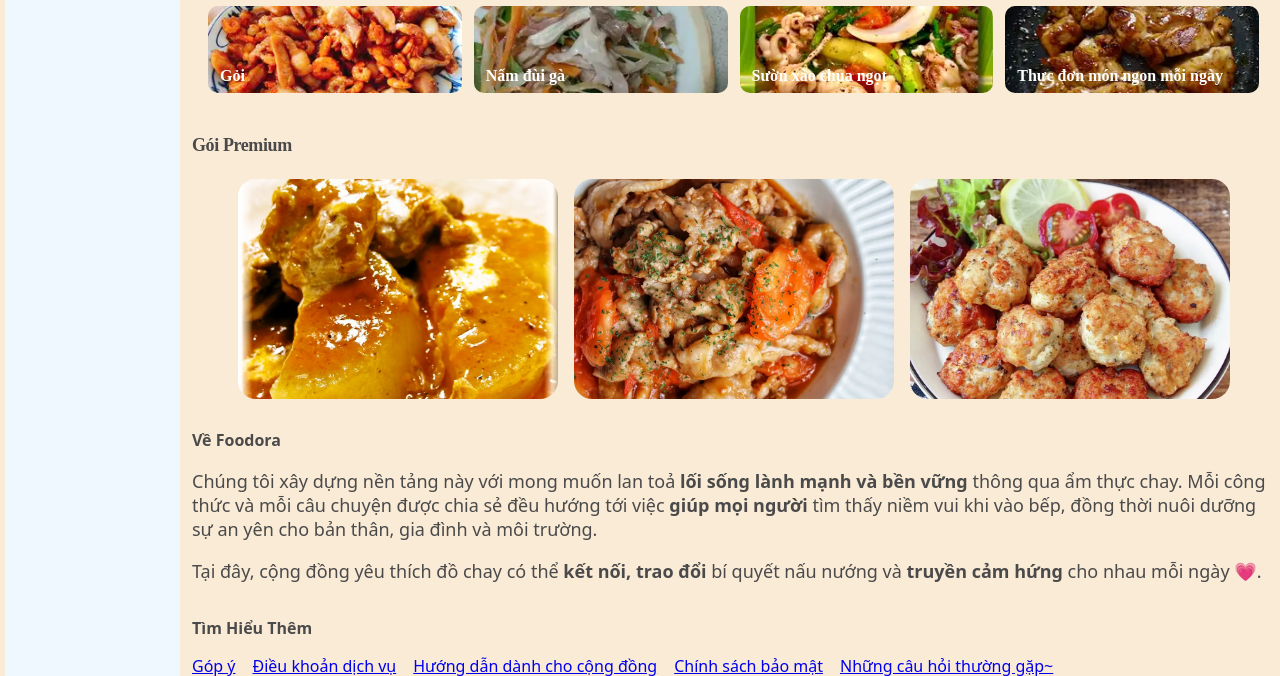
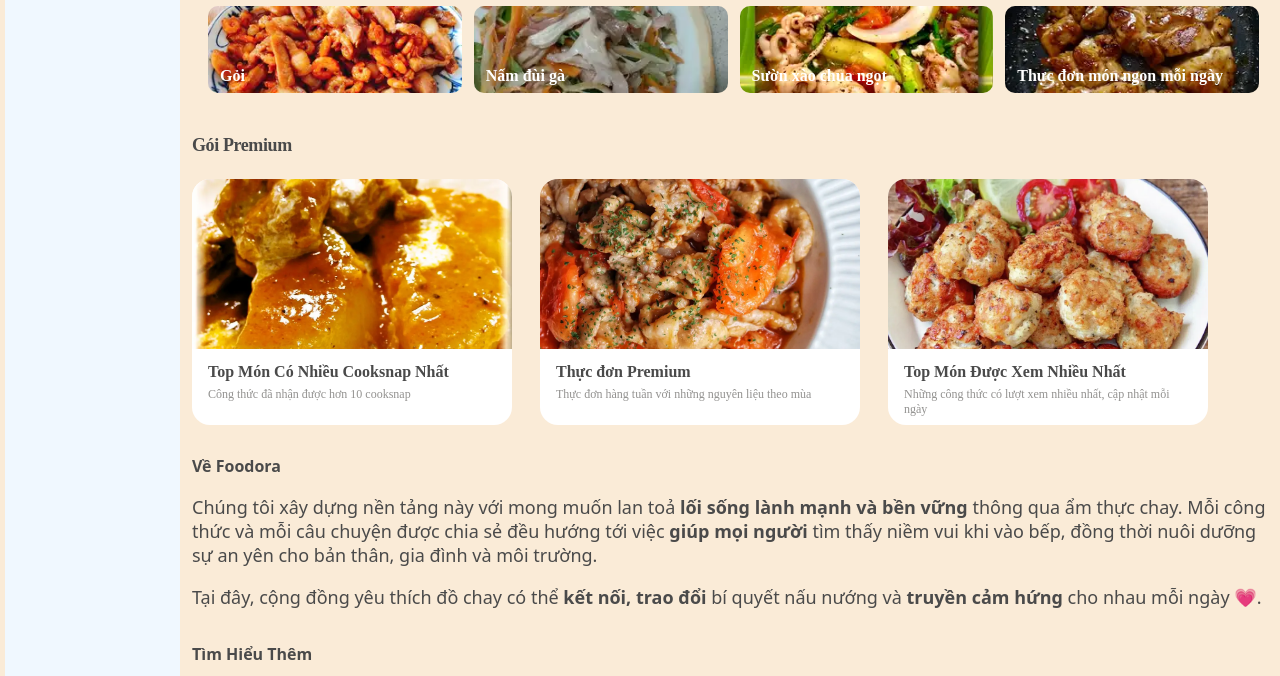
Before and after one commit to Jokohamaru/foodora_website, a PHP site: page /mainIndex.html in a window 1280 px wide. Shown: the part 492-1168 px from the top of the page. Run offline with PHP 8.4, Linux system fonts and the light colour scheme.

Commit message:
mission2

```diff
--- a/main.css
+++ b/main.css
@@ -275,32 +275,41 @@ footer{
 
 }
 
-.famous-keyword-premium-picture{
+.famous-keyword-premium-picture {
   display: flex;
-  gap: 16px;
-  justify-content: center;
+  gap: 28px;
+  justify-content: flex-start;
   margin-top: 20px;
 }
 
 .famous-keyword-pic-premium {
+  display: flex;
+  flex-direction: column;
   width: 320px;
-  height: 220px;
   border-radius: 18px;
   overflow: hidden;
   background: #fff;
-  display: flex;
-  align-items: center;
-  justify-content: center;
 }
 
-.famous-keyword-pic-premium:hover {
-
+.famous-keyword-pic-premium img {
+  width: 100%;
+  height: 170px;
+  object-fit: cover;
+  display: block;
 }
 
-.famous-keyword-pic-premium img{
-  width: 100%;
-  height: 100%;
-  object-fit: cover;
-  display: block;
-  cursor: pointer;
+.premium-caption {
+  padding: 14px 16px 8px 16px;
 }
+
+.premium-title {
+  font-size: 16px;
+  font-weight: 600;
+  color: #4A4A4A;
+  margin-bottom: 6px;
+}
+
+.premium-sub {
+  font-size: 12px;
+  color: #939290;
+}
--- a/mainIndex.html
+++ b/mainIndex.html
@@ -125,12 +125,24 @@
                 <div class="famous-keyword-premium-picture">
                   <div class="famous-keyword-pic-premium">
                     <img src="/images/img/premium1.webp" alt="">
+                    <div class="premium-caption">
+                      <div class="premium-title">Top Món Có Nhiều Cooksnap Nhất</div>
+                      <div class="premium-sub">Công thức đã nhận được hơn 10 cooksnap</div>
+                    </div>
                   </div>
                   <div class="famous-keyword-pic-premium">
                     <img src="/images/img/premium2.webp" alt="">
+                    <div class="premium-caption">
+                      <div class="premium-title">Thực đơn Premium</div>
+                      <div class="premium-sub">Thực đơn hàng tuần với những nguyên liệu theo mùa</div>
+                    </div>
                   </div>
                   <div class="famous-keyword-pic-premium">
                     <img src="/images/img/premium3.webp" alt="">
+                    <div class="premium-caption">
+                      <div class="premium-title">Top Món Được Xem Nhiều Nhất</div>
+                      <div class="premium-sub">Những công thức có lượt xem nhiều nhất, cập nhật mỗi ngày</div>
+                    </div>
                   </div>
                 </div>
             </div>
```
